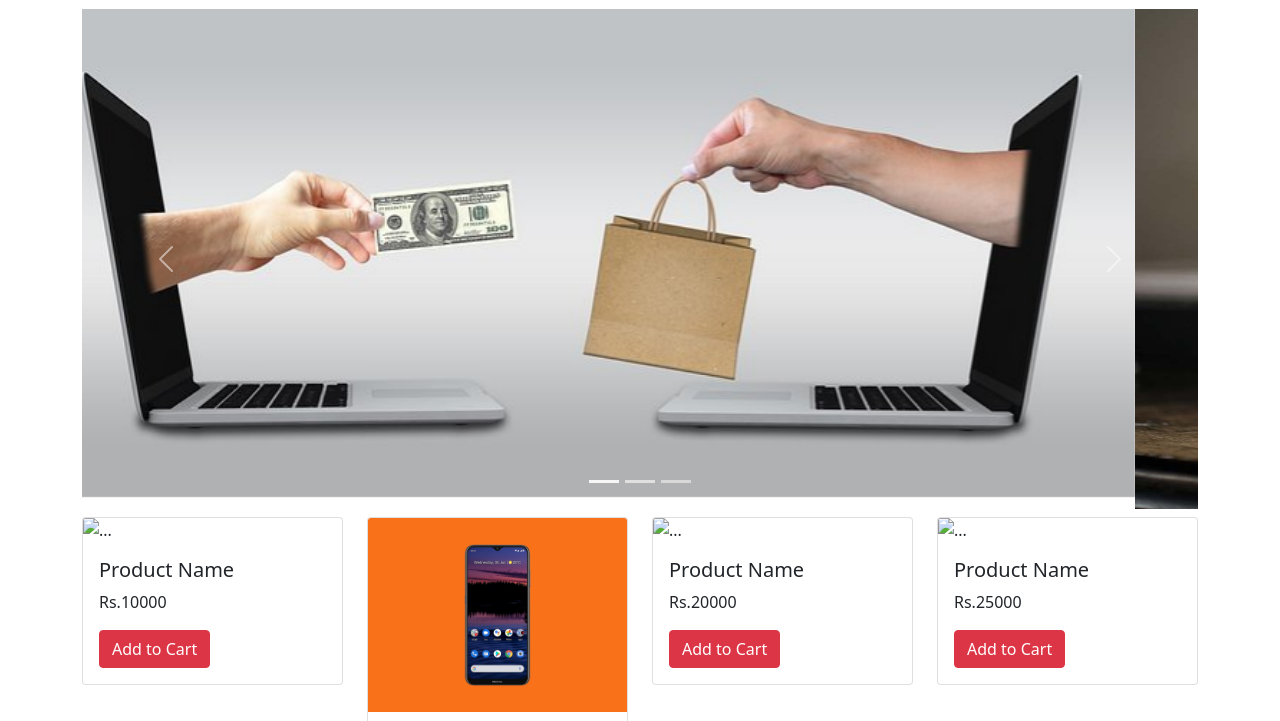
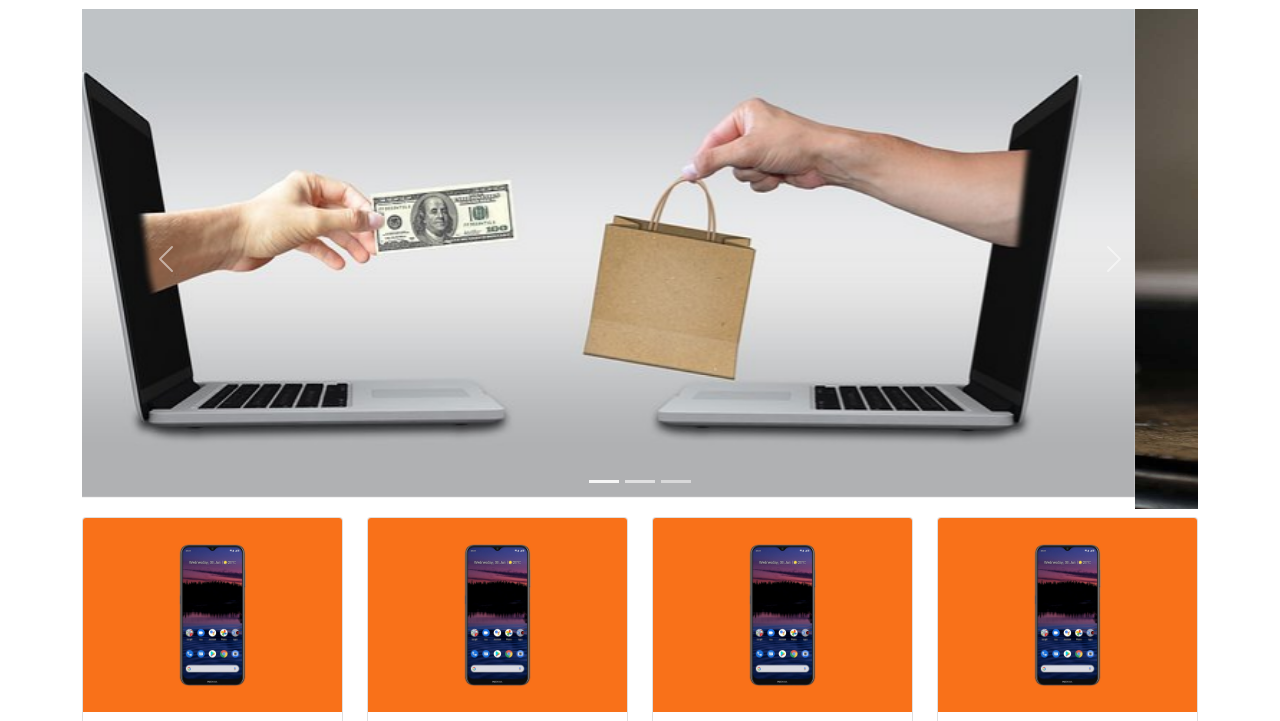
Before and after one commit to HelvinM/HelvinM.github.io, a plain HTML site: page index.html in a window 1280 px wide. Shown: the part 79-800 px from the top of the page. Drawn offline with nearby package versions, Linux system fonts and the light colour scheme; a script that the page names is missing.

Commit message:
Update index.html

```diff
--- a/index.html
+++ b/index.html
@@ -139,10 +139,10 @@
               <div class="col-md-3 mt-2">
 			         <div class="card" style="width:100%;">
 
-						  <img src="asset/photos/mobile.jpg" class="card-img-top" alt="...">
+						  <img src="/mobile.jpg" class="card-img-top" alt="...">
 
 						  <div class="card-body">
-							<h5 class="card-title">Product Name</h5>
+							<h5 class="card-title">Model 1</h5>
 							<p class="card-text">Rs.10000</p>
 							<a href="#" class="btn btn-danger">Add to Cart</a>
 						  </div>
@@ -156,7 +156,7 @@
 						  <img src="/mobile.jpg" class="card-img-top" alt="...">
 
 						  <div class="card-body">
-							<h5 class="card-title">Product Name</h5>
+							<h5 class="card-title">Model 2</h5>
 							<p class="card-text">Rs.15000</p>
 							<a href="#" class="btn btn-danger">Add to Cart</a>
 						  </div>
@@ -165,10 +165,10 @@
 			  <div class="col-md-3 mt-2">
 			         <div class="card" style="width:100%;">
 
-						  <img src="asset/photos/mobile.jpg" class="card-img-top" alt="...">
+						  <img src="/mobile.jpg" class="card-img-top" alt="...">
 
 						  <div class="card-body">
-							<h5 class="card-title">Product Name</h5>
+							<h5 class="card-title">Model 3</h5>
 							<p class="card-text">Rs.20000</p>
 							<a href="#" class="btn btn-danger">Add to Cart</a>
 						  </div>
@@ -177,10 +177,10 @@
 			  <div class="col-md-3 mt-2">
 			         <div class="card" style="width:100%;">
 
-						  <img src="asset/photos/mobile.jpg" class="card-img-top" alt="...">
+						  <img src="/mobile.jpg" class="card-img-top" alt="...">
 
 						  <div class="card-body">
-							<h5 class="card-title">Product Name</h5>
+							<h5 class="card-title">Model 4</h5>
 							<p class="card-text">Rs.25000</p>
 							<a href="#" class="btn btn-danger">Add to Cart</a>
 						  </div>
```
